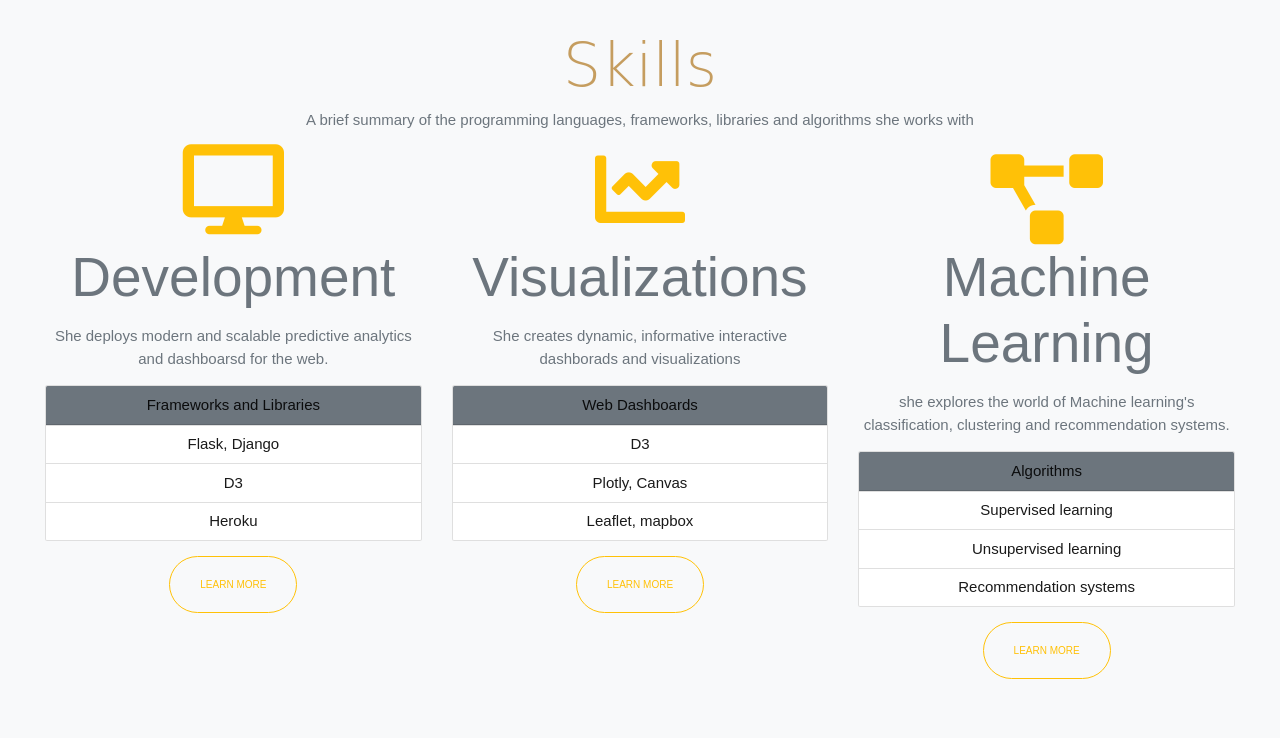
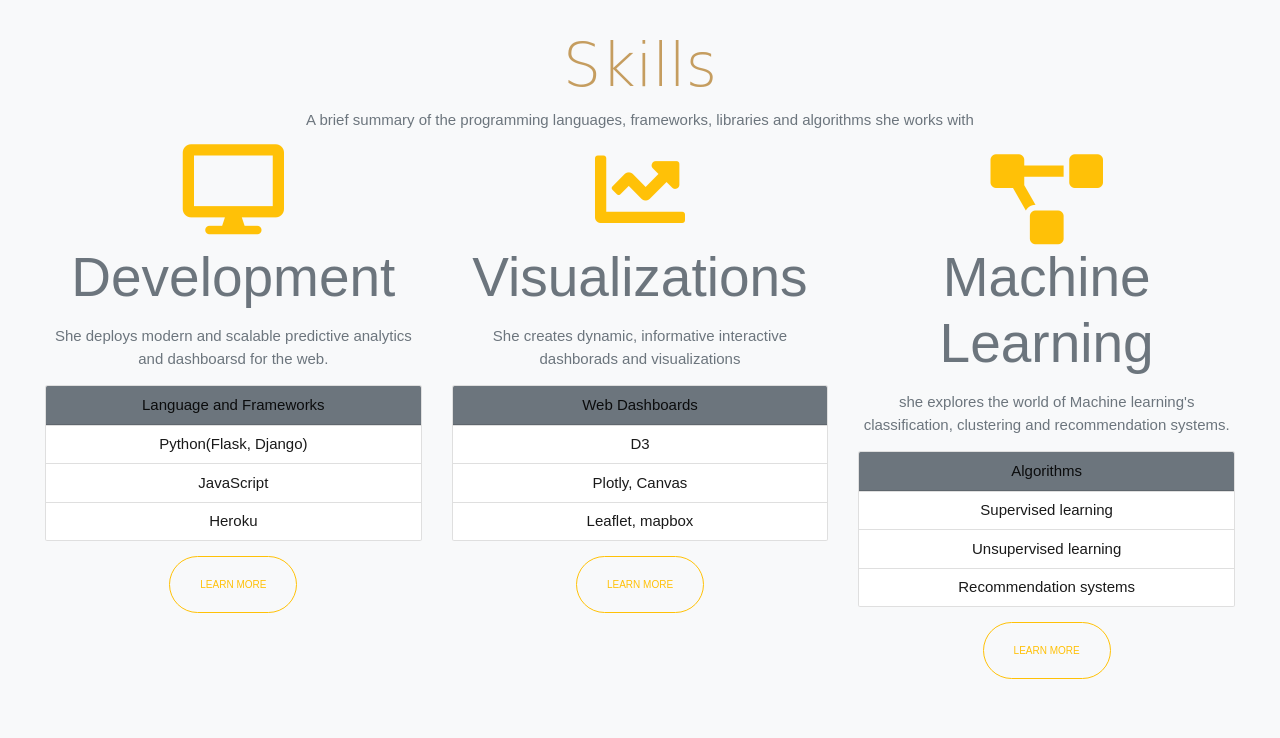
Before and after one commit to Deborahaina/data-telling, a Flask app: page / in a window 1280 px wide. Shown: the part 842-1580 px from the top of the page. Run offline with Flask 2, Linux system fonts and the light colour scheme; parts of the project's set-up code (start-up, migrations or seed data) failed here and were passed over; some libraries are stand-ins or nearby versions; some web fonts are replaced.

Commit message:
Update index.html

```diff
--- a/templates/index.html
+++ b/templates/index.html
@@ -104,11 +104,11 @@
 
                 <div class="card" >
                     <div class="card-header bg-secondary">
-                      Frameworks and Libraries
+                      Language and Frameworks
                     </div>
                     <ul class="list-group list-group-flush">
-                      <li class="list-group-item">Flask, Django</li>
-                      <li class="list-group-item">D3</li>
+                      <li class="list-group-item">Python(Flask, Django)</li>
+                      <li class="list-group-item">JavaScript</li>
                       <li class="list-group-item">Heroku</li>
                     </ul>
                   </div>
```
